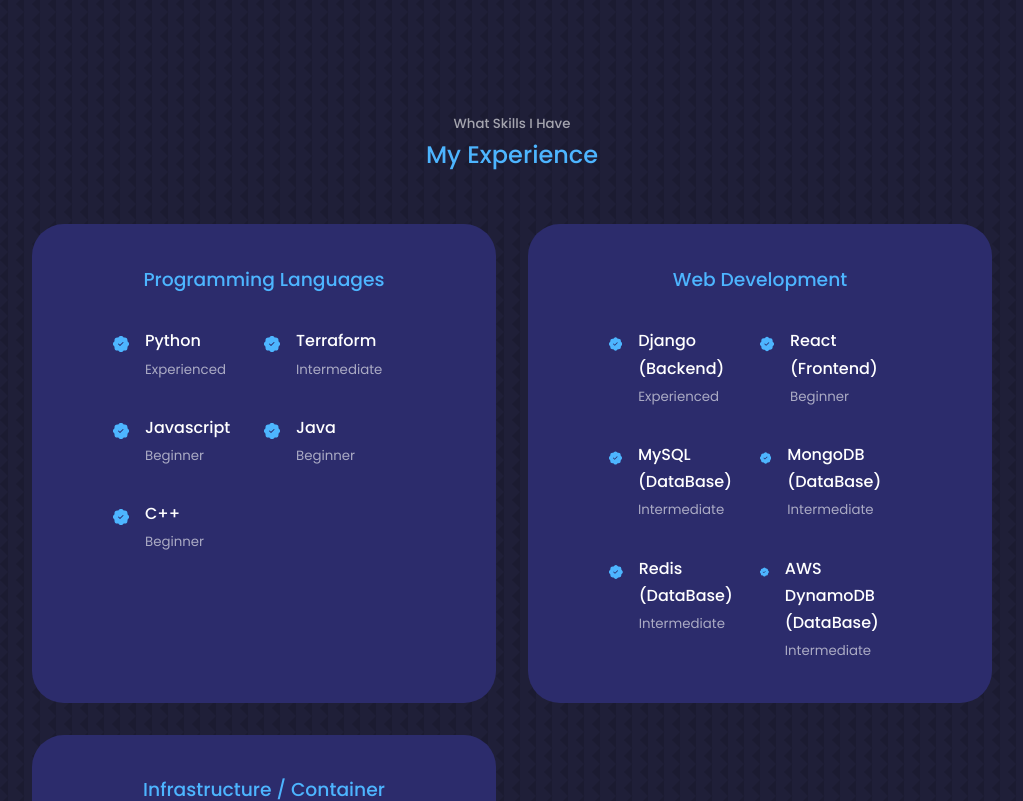
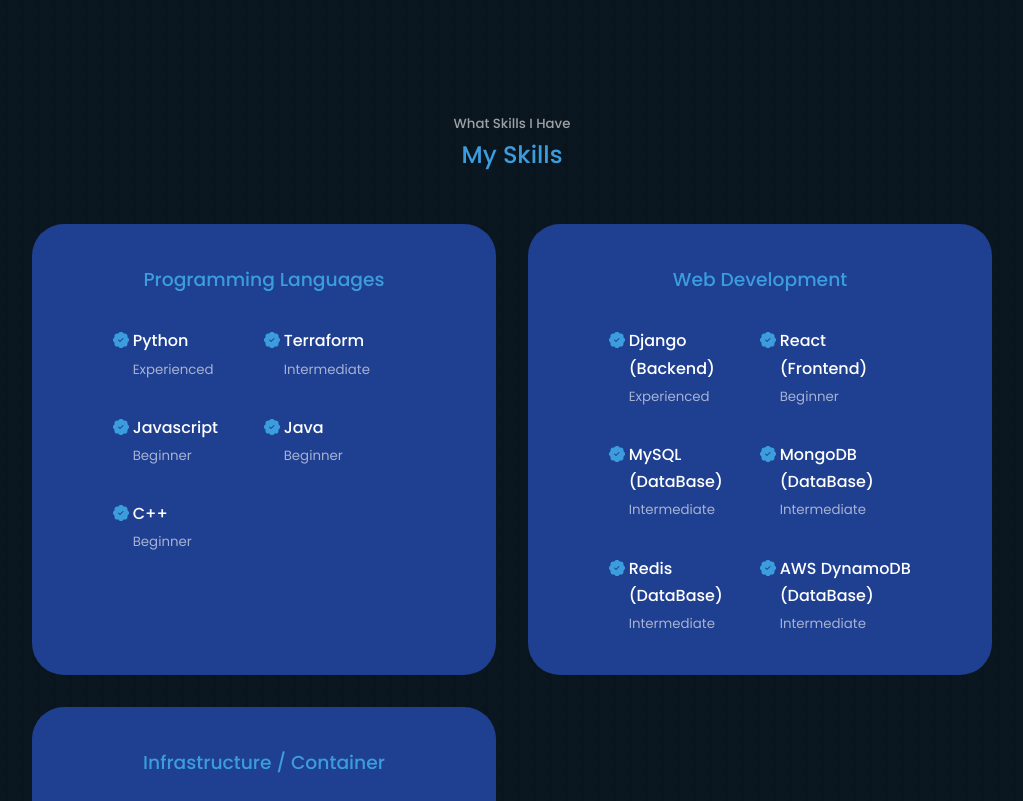
Before and after one commit to skwon2345/my_portfolio, a React (Create React App) app: page / in a window 1280 px wide. Shown: the part 1540-2341 px from the top of the page, without its empty margins (128-1151 px from the left). Built offline with nearby package versions, Linux system fonts and the light colour scheme.

Commit message:
small changes

```diff
--- a/src/components/about/about.css
+++ b/src/components/about/about.css
@@ -6,7 +6,7 @@
 
 .about__me {
     width: 100%;
-    aspect-ratio: 1/1;
+    aspect-ratio: 1/1.05;
     border-radius: 2rem;
     background: linear-gradient(
         45deg,
@@ -44,11 +44,11 @@
     transition: var(--transition);
 }
 
-.about__card:hover {
+/* .about__card:hover {
     background: transparent;
     border-color: var(--color-primary-variant);
     cursor: default;
-}
+} */
 
 .about__icon {
     color: var(--color-primary);
--- a/src/components/contact/contact.css
+++ b/src/components/contact/contact.css
@@ -20,10 +20,10 @@
     transition: var(--transition);
 }
 
-.contact__option:hover {
+/* .contact__option:hover {
     background: transparent;
     border-color: var(--color-primary-variant);
-}
+} */
 
 .contact__option-icon {
     font-size: 1.5rem;
@@ -49,7 +49,7 @@
     padding: 1.5rem;
     border-radius: 0.5rem;
     background: transparent;
-    border: 2px solid var(--color-primary-variant);
+    border: 3px solid var(--color-primary-variant);
     resize: none;
     color: var(--color-white);
 }
--- a/src/components/experience/Experience.js
+++ b/src/components/experience/Experience.js
@@ -6,7 +6,7 @@
   return (
     <section id="experience">
       <h5>What Skills I Have</h5>
-      <h2>My Experience</h2>
+      <h2>My Skills</h2>
 
       <div className='container experience__container'>
         <div className='experience__language'>
--- a/src/components/experience/experience.css
+++ b/src/components/experience/experience.css
@@ -12,11 +12,11 @@
     transition: var(--transition);
 }
 
-.experience__container > div:hover {
+/* .experience__container > div:hover {
     background: transparent;
     border-color: var(--color-primary-variant);
     cursor: default;
-}
+} */
 
 .experience__container > div h3 {
     text-align: center;
@@ -31,12 +31,12 @@
 }
 
 .experience__details {
-    display: flex;
-    gap: 1rem;
+    display: grid;
+    grid-template-columns: 0.15fr 1fr;
 }
 
 .experience__details-icon {
-    margin-top: 9px;
+    margin-top: 5px;
     color: var(--color-primary);
 }
 
--- a/src/components/footer/Footer.js
+++ b/src/components/footer/Footer.js
@@ -12,8 +12,8 @@
       <ul className='permalinks'>
         <li><a href="#">Home</a></li>
         <li><a href="#about">About</a></li>
-        <li><a href="#experience">Experience</a></li>
-        <li><a href="#services">Services</a></li>
+        <li><a href="#experience">Skills</a></li>
+        <li><a href="#services">Experience</a></li>
         <li><a href="#portfolio">Portfolio</a></li>
         <li><a href="#contact">Contact</a></li>
       </ul>
--- a/src/components/header/CTA.js
+++ b/src/components/header/CTA.js
@@ -1,5 +1,5 @@
 import React from 'react'
-import CV from '../../assets/cv.pdf'
+import CV from '../../assets/Sukkwon_On_Resume.pdf'
 
 const CTA = () => {
   return (
--- a/src/components/header/Header.js
+++ b/src/components/header/Header.js
@@ -1,7 +1,6 @@
 import React from 'react'
 import './header.css';
 import CTA from './CTA';
-import ME from '../../assets/me.png';
 import HeaderSocials from './HeaderSocials';
 
 const Header = () => {
--- a/src/index.css
+++ b/src/index.css
@@ -12,10 +12,10 @@
 
 /* css variables */
 :root {
-    --color-bg: #1f1f38;
-    --color-bg-variant: #2c2c6c;
-    --color-primary: #4db5ff;
-    --color-primary-variant: rgba(77, 181, 255, 0.4);
+    --color-bg: #0b1720;
+    --color-bg-variant: #1f3f91;
+    --color-primary: #3c9dde;
+    --color-primary-variant: rgba(9, 39, 157, 0.766);
     --color-white: #fff;
     --color-light: rgba(255, 255, 255, 0.6);
 
```
